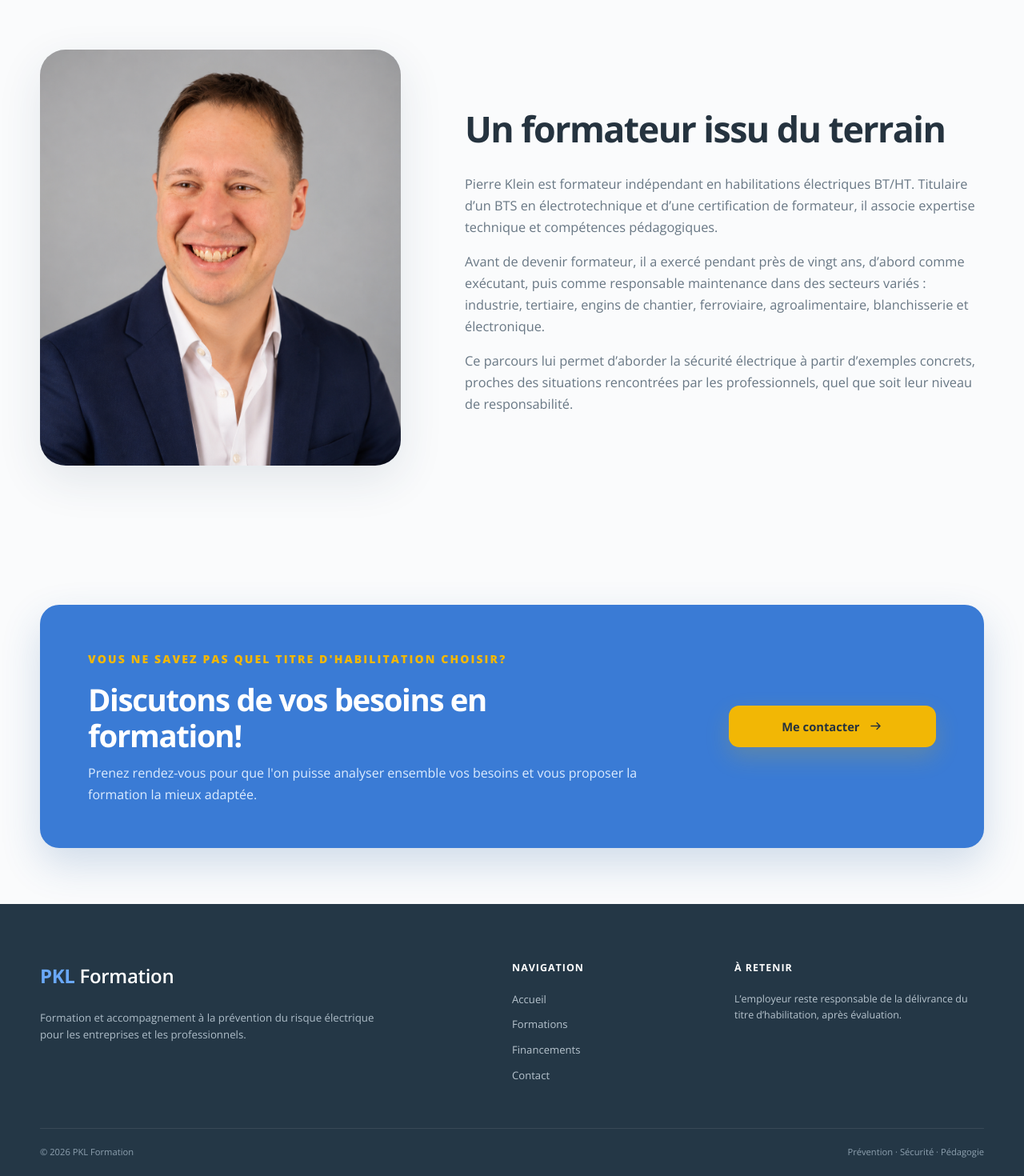
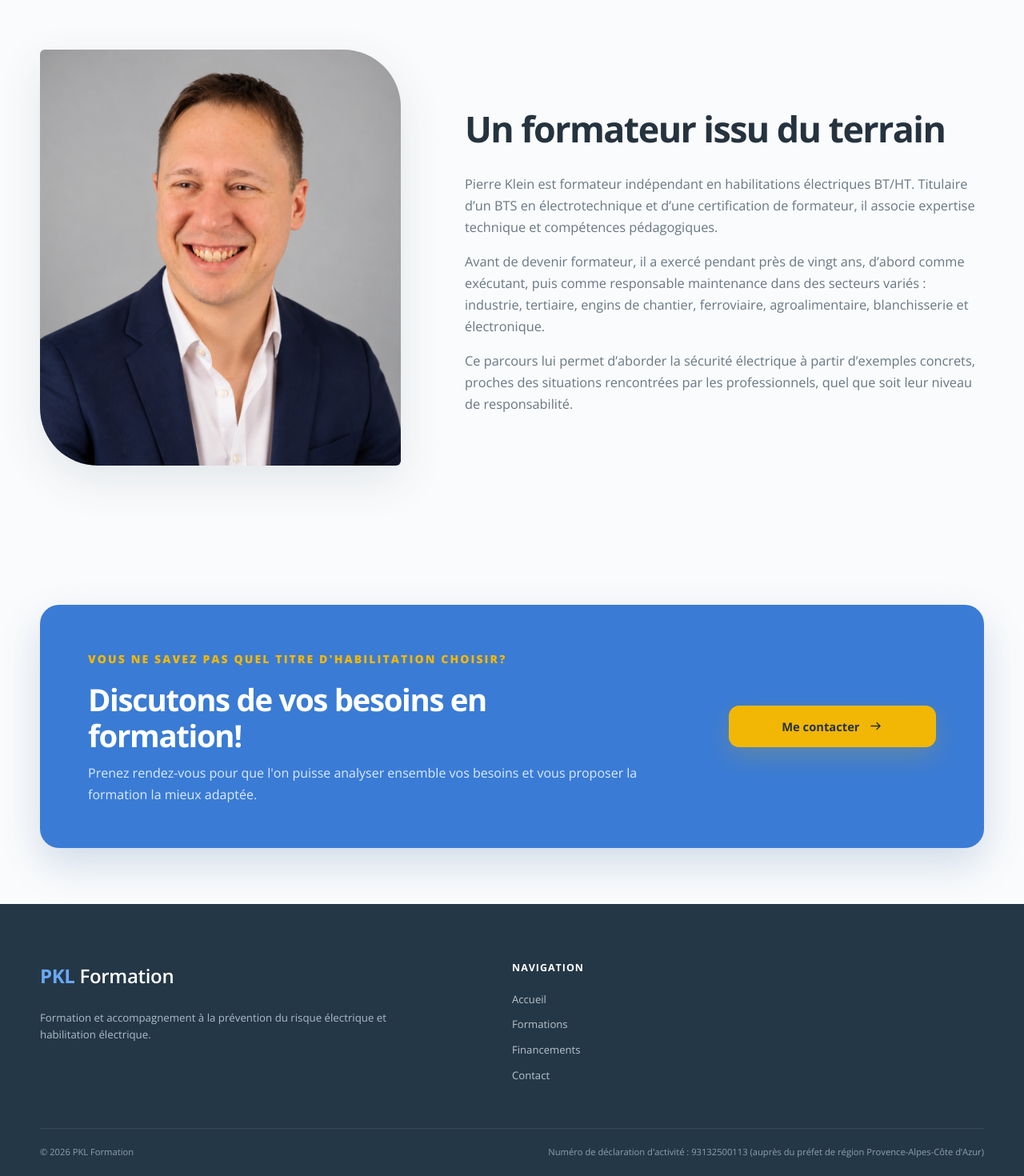
Before and after one commit to GregBoil/PKL, a React (Vite) app: page / in a window 1280 px wide. Shown: the part 1651-3121 px from the top of the page at 80% size. Built offline with nearby package versions, Linux system fonts and the light colour scheme.

Commit message:
Améliore la photo et le pied de page

```diff
--- a/src/components/Layout.jsx
+++ b/src/components/Layout.jsx
@@ -34,12 +34,11 @@ export function Footer() {
       <div className="container footer-grid">
         <div>
           <Link className="brand brand-light" to="/">{/*<span className="brand-mark"><Icon name="bolt" size={20} /></span>*/}<span className="brand-text"><strong>PKL</strong> Formation</span></Link>
-          <p>Formation et accompagnement à la prévention du risque électrique pour les entreprises et les professionnels.</p>
+          <p>Formation et accompagnement à la prévention du risque électrique et habilitation électrique.</p>
         </div>
         <div className="footer-links"><strong>Navigation</strong><Link to="/">Accueil</Link><Link to="/formations">Formations</Link><Link to="/financements">Financements</Link><Link to="/contact">Contact</Link></div>
-        <div className="footer-note"><strong>À retenir</strong><p>L’employeur reste responsable de la délivrance du titre d’habilitation, après évaluation.</p></div>
       </div>
-      <div className="container footer-bottom"><span>© {new Date().getFullYear()} PKL Formation</span><span>Prévention · Sécurité · Pédagogie</span></div>
+      <div className="container footer-bottom"><span>© {new Date().getFullYear()} PKL Formation</span><span>Numéro de déclaration d'activité : 93132500113 (auprès du préfet de région Provence-Alpes-Côte d’Azur)</span></div>
     </footer>
   )
 }
--- a/src/styles.css
+++ b/src/styles.css
@@ -713,7 +713,7 @@ p {
 .professional-photo {
   overflow: hidden;
   background: #e8eef5;
-  border-radius: 32px;
+  border-radius: 6px 72px 6px 72px;
   box-shadow: var(--shadow);
 }
 
@@ -1767,6 +1767,7 @@ input:focus, select:focus, textarea:focus {
   .professional-photo {
     width: min(100%, 420px);
     margin: 0 auto;
+    border-radius: 10% 10% 30% 30% / 10% 10% 30% 30%;
   }
 
   .professional-photo img {
```
